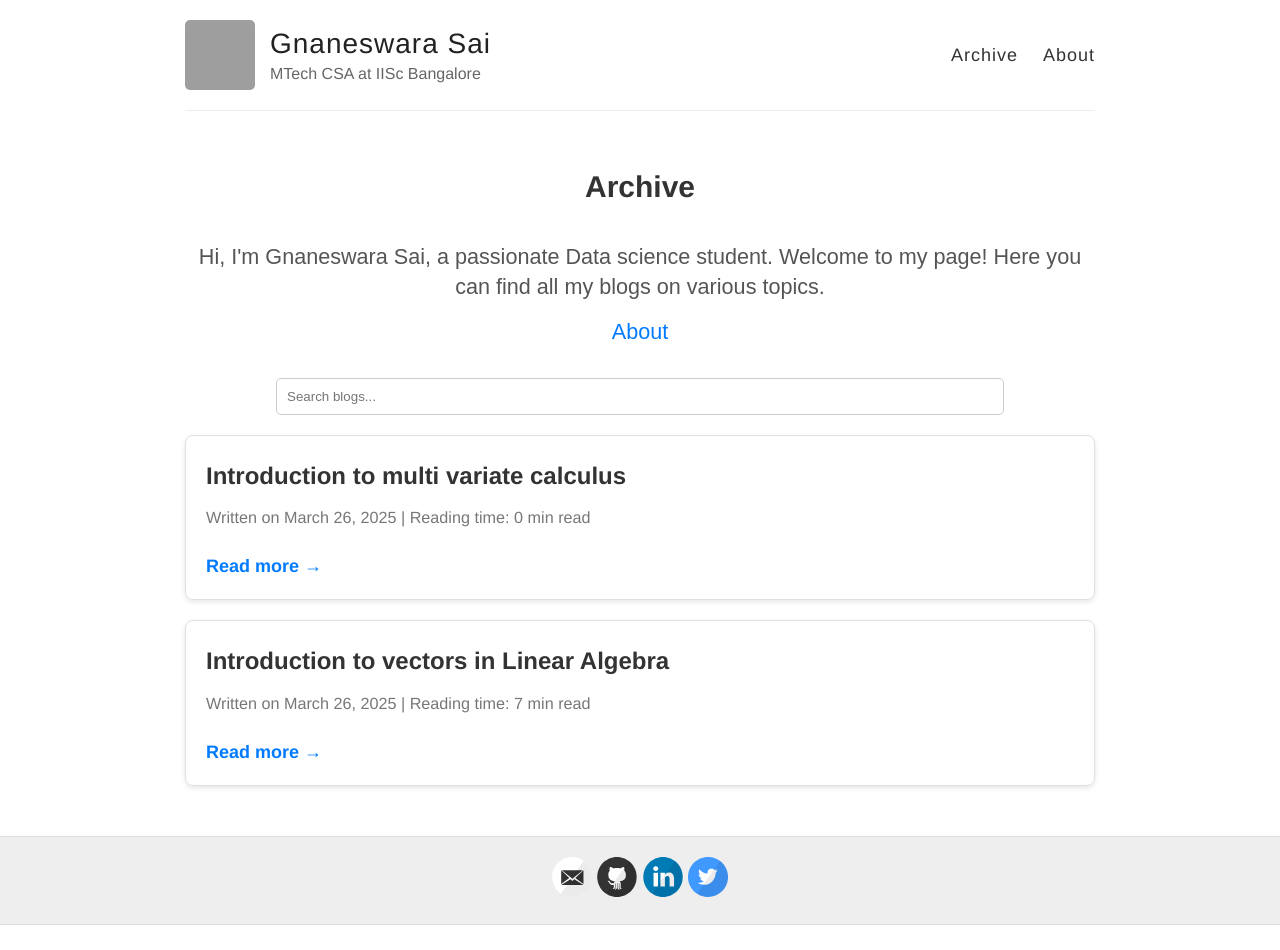
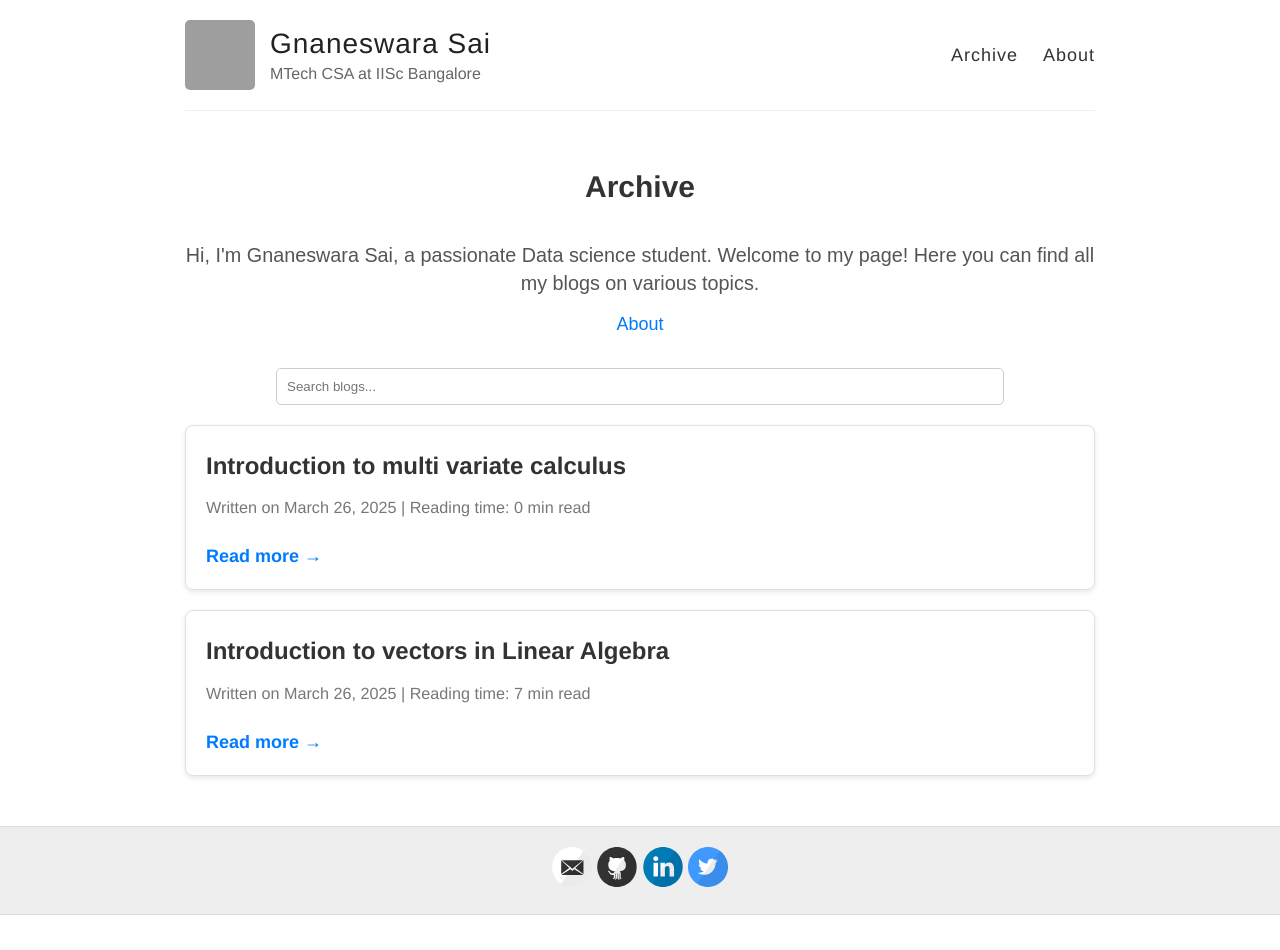
Before and after one commit to alokamgnaneswarasai/alokamgnaneswarasai.github.io, a Jekyll site: the page built from index.html, in a window 1280 px wide. Built offline with Jekyll 4.4.1, drawn with Linux system fonts in a browser that asks for light colours; grey boxes are pictures that could not be loaded.

Commit message:
Adjust font sizes in introduction section of archive layout

```diff
--- a/_layouts/archive.html
+++ b/_layouts/archive.html
@@ -7,10 +7,10 @@ layout: default
 
   <!-- Introduction Section -->
   <div style="text-align: center; margin-bottom: 30px; font-family: Arial, sans-serif;">
-    <p style="font-size: 1.2em; color: #555;">
+    <p style="font-size: 1.1em; color: #555;">
       Hi, I'm Gnaneswara Sai, a passionate Data science student. Welcome to my page! Here you can find all my blogs on various topics.
     </p>
-    <p style="font-size: 1.2em; color: #555;">
+    <p style="font-size: 1em; color: #555;">
 
       <a href="{{ site.baseurl }}/about" style="color: #007BFF; text-decoration: none;">About</a>
     </p>
```
